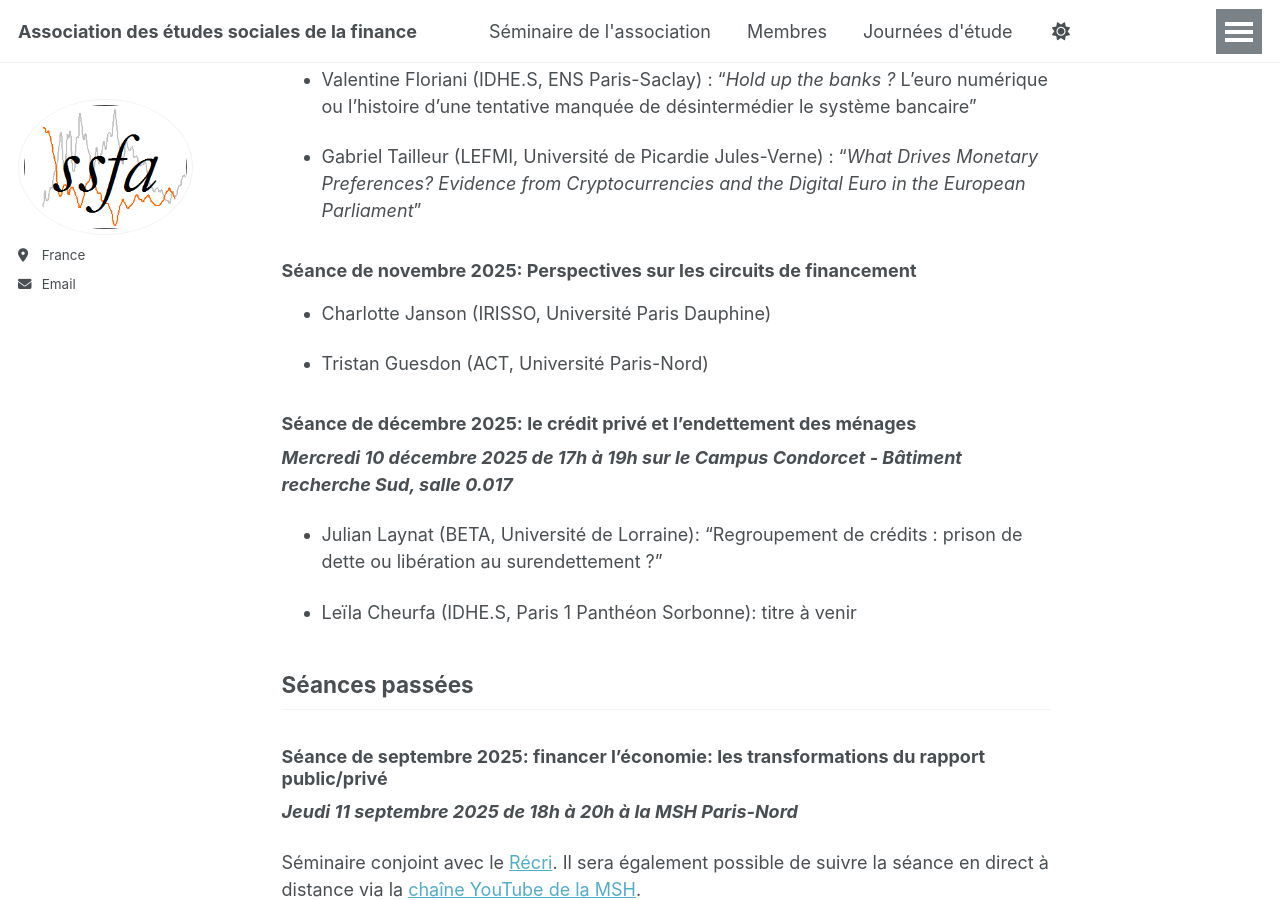
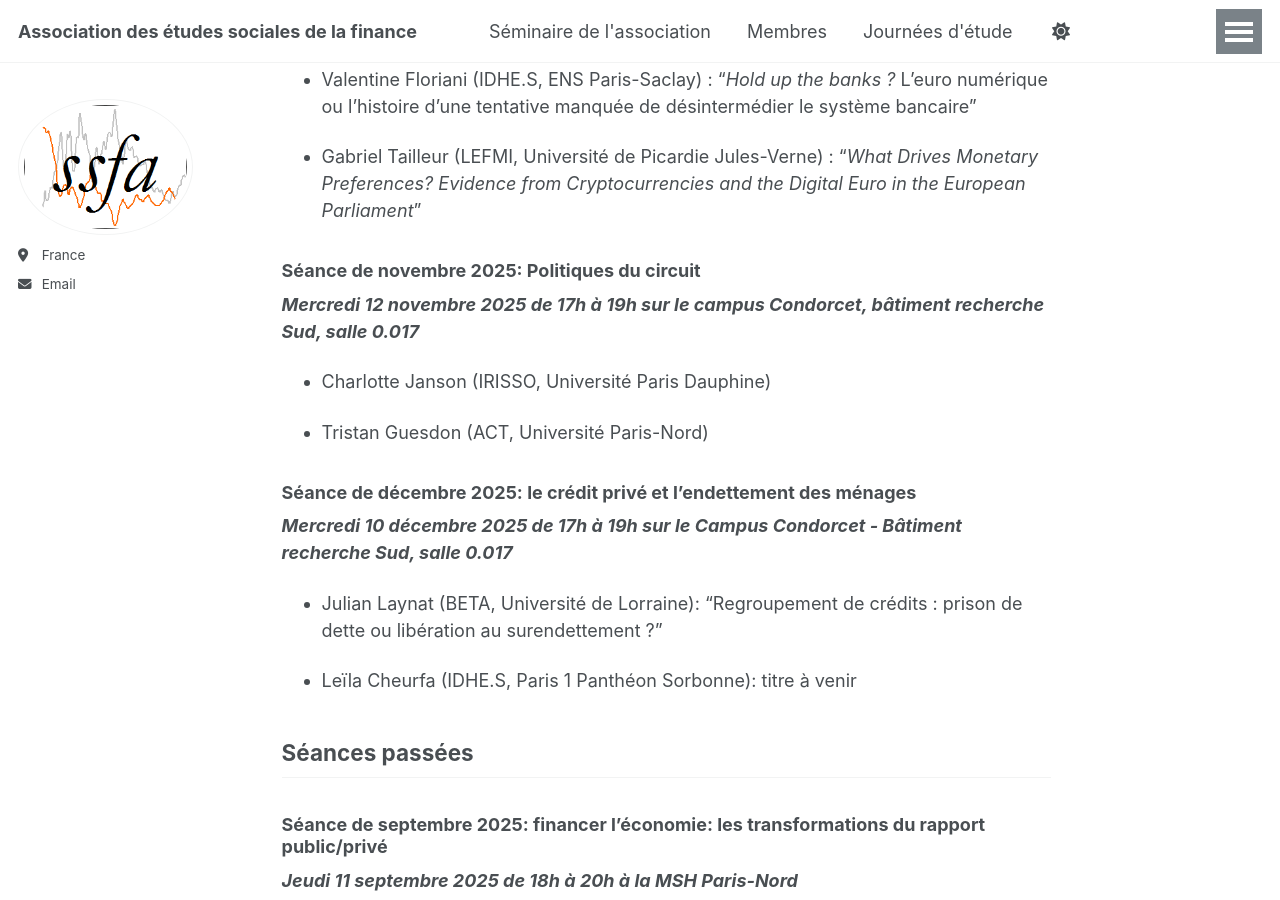
Before and after one commit to ssfa-aesf/ssfa-aesf.github.io, a Jekyll site: the page built from _pages/seminaire.md, in a window 1280 px wide and 900 px high, scrolled down 484 px. Built offline with Jekyll 4.4.1, drawn with Linux system fonts in a browser that asks for light colours.

Commit message:
Update seminaire.md

```diff
--- a/_pages/seminaire.md
+++ b/_pages/seminaire.md
@@ -21,7 +21,8 @@ _**Mercredi 15 octobre 2025 de 17h à 19h sur le campus Condorcet, bâtiment rec
 - Gabriel Tailleur (LEFMI, Université de Picardie Jules-Verne) : "_What Drives Monetary Preferences? Evidence from Cryptocurrencies and the Digital Euro in the European Parliament_"
 
 
-### Séance de novembre 2025: Perspectives sur les circuits de financement
+### Séance de novembre 2025: Politiques du circuit
+_**Mercredi 12 novembre 2025 de 17h à 19h sur le campus Condorcet, bâtiment recherche Sud, salle 0.017**_
 
 - Charlotte Janson (IRISSO, Université Paris Dauphine)
 
```
